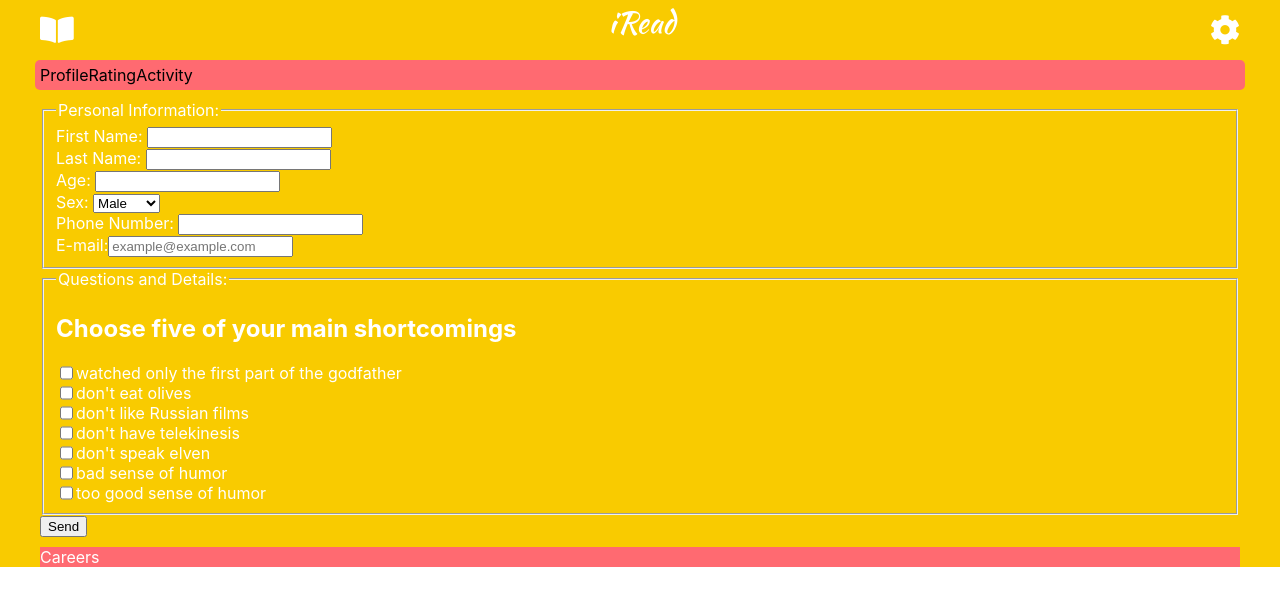
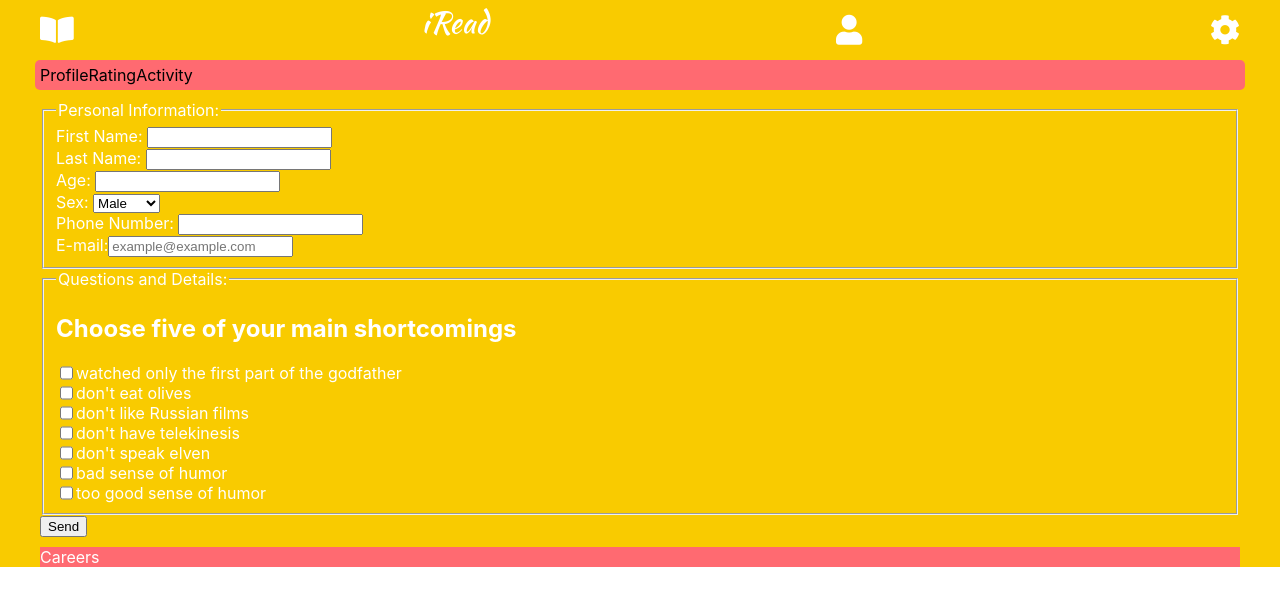
Before and after one commit to ephadeev/iread, a React (Create React App) app: page /careers in a window 1280 px wide. Shown: the top 606 px of the page. Built offline with nearby package versions, Linux system fonts and the light colour scheme.

Commit message:
maked some refactor

```diff
--- a/package.json
+++ b/package.json
@@ -32,5 +32,8 @@
       "last 1 firefox version",
       "last 1 safari version"
     ]
+  },
+  "devDependencies": {
+    "eslint": "^6.8.0"
   }
 }
--- a/src/Components/Footer/Careers/Careers.jsx
+++ b/src/Components/Footer/Careers/Careers.jsx
@@ -3,7 +3,6 @@ import stylesCareers from './Careers.module.css';
 import Shortcomings from "./Shortcomings/Shortcomings";
 
 const Careers = (props) => {
-    console.log(props);
 
     let shortcomings = props.shortcomings.map(shortcoming => {
         return <Shortcomings shortcomings={shortcoming}
--- a/src/Components/Header/Header.jsx
+++ b/src/Components/Header/Header.jsx
@@ -1,49 +1,131 @@
 import React from "react";
-
 import stylesHeader from './Header.module.css';
-import stylesProfile from "../Profile/Profile.module.css";
 
 const Header = () => {
 
+    let login = React.createRef();
     let settings = React.createRef();
 
-    let openSettings = () => {
-        if (settings.current.classList.contains(stylesHeader.header__settingsContentUnvisible)) {
-            settings.current.classList.remove(stylesHeader.header__settingsContentUnvisible);
-            settings.current.classList.add(stylesHeader.header__settingsContentVisible);
+    let showHiddenContent = (container) => {
+        if (container.current.classList.contains(stylesHeader.header__contentUnvisible)) {
+            container.current.classList.remove(stylesHeader.header__contentUnvisible);
+            container.current.classList.add(stylesHeader.header__contentVisible);
         } else {
-            settings.current.classList.remove(stylesHeader.header__settingsContentVisible);
-            settings.current.classList.add(stylesHeader.header__settingsContentUnvisible);
+            container.current.classList.remove(stylesHeader.header__contentVisible);
+            container.current.classList.add(stylesHeader.header__contentUnvisible);
         }
     };
-
     return (
         <div className={stylesHeader.header}>
             <div className={stylesHeader.header__container}>
                 <div className={stylesHeader.header__logo}>
-                    <i className="fas fa-book-open"></i>
-                </div>
-                <div className={stylesHeader.header__title}>iRead</div>
-                <div className={stylesHeader.header__settings}>
-                    <i className="fas fa-cog" onClick={openSettings}  ></i>
+                    <i className="fas fa-book-open">
+                    </i>
                 </div>
 
-                <div className={stylesHeader.header__settingsContentUnvisible} ref={settings}>
-                    Select color scheme:
-                    <div className={`${stylesHeader.header__bgColorYellow} ${stylesHeader.header__colorSchemes}`}></div>
-                    <div className={`${stylesHeader.header__bgColorBlack} ${stylesHeader.header__colorSchemes}`}></div>
-                    <div className={`${stylesHeader.header__bgColorGold} ${stylesHeader.header__colorSchemes}`}></div>
-                    <div className={`${stylesHeader.header__bgColorOrange} ${stylesHeader.header__colorSchemes}`}></div>
-                    <div className={`${stylesHeader.header__bgColorPink} ${stylesHeader.header__colorSchemes}`}></div>
-                    <div className={`${stylesHeader.header__bgColorBlue} ${stylesHeader.header__colorSchemes}`}></div>
-                    <div className={`${stylesHeader.header__bgColorGreen} ${stylesHeader.header__colorSchemes}`}></div>
-                    <div className={`${stylesHeader.header__bgColorIndigo} ${stylesHeader.header__colorSchemes}`}></div>
+                <div className={stylesHeader.header__title}>iRead</div>
+
+                <div className={stylesHeader.header__login}>
+                    <i
+                        className="fas fa-user"
+                        onClick={() => showHiddenContent(login)}>
+                    </i>
                 </div>
 
+                <div className={stylesHeader.header__contentUnvisible}
+                     ref={login}>
+                    <form action="">
+                        <fieldset>
+                            <legend>
+                                Sign in
+                            </legend>
+                            <label className={stylesHeader.header__label}>
+                                <span>E-mail: </span>
+                                <input type="email"/>
+                            </label>
+                            <label className={stylesHeader.header__label}>
+                                <span>Password: </span>
+                                <input type="password"
+                                       minLength='6'
+                                       maxLength='6' />
+                            </label>
+                        </fieldset>
+                        <input type="submit"
+                               value="Sign in" />
+                    </form>
+                    <form action="">
+                        <fieldset>
+                            <legend>
+                                Sign up
+                            </legend>
+                            <label className={stylesHeader.header__label}>
+                                <span>E-mail: </span>
+                                <input type="email"/>
+                            </label>
+                            <label className={stylesHeader.header__label}>
+                                <span>Password: </span>
+                                <input type="password"
+                                       minLength='6'
+                                       maxLength='6' />
+                            </label>
+                        </fieldset>
+                        <input type="submit"
+                               value="Sign up" />
+                    </form>
+                </div>
+
+                <div className={stylesHeader.header__settings}>
+                    <i
+                        className="fas fa-cog"
+                        onClick={() => showHiddenContent(settings)}>
+                    </i>
+                </div>
+
+                <div className={stylesHeader.header__contentUnvisible}
+                     ref={settings}>
+                    Select color scheme:
+                    <div className={`
+                    ${stylesHeader.header__bgColorYellow}
+                    ${stylesHeader.header__colorSchemes}
+                    `}>
+                    </div>
+                    <div className={`
+                    ${stylesHeader.header__bgColorBlack}
+                    ${stylesHeader.header__colorSchemes}
+                    `}>
+                    </div>
+                    <div className={`
+                    ${stylesHeader.header__bgColorGold}
+                    ${stylesHeader.header__colorSchemes}
+                    `}>
+                    </div>
+                    <div className={`
+                    ${stylesHeader.header__bgColorOrange}
+                    ${stylesHeader.header__colorSchemes}
+                    `}>
+                    </div>
+                    <div className={`
+                    ${stylesHeader.header__bgColorPink}
+                    ${stylesHeader.header__colorSchemes}
+                    `}>
+                    </div>
+                    <div className={`
+                    ${stylesHeader.header__bgColorBlue}
+                    ${stylesHeader.header__colorSchemes}
+                    `}>
+                    </div>
+                    <div className={`
+                    ${stylesHeader.header__bgColorGreen}
+                    ${stylesHeader.header__colorSchemes}
+                    `}>
+                    </div>
+                    <div className={`
+                    ${stylesHeader.header__bgColorIndigo}
+                    ${stylesHeader.header__colorSchemes}
+                    `}>
+                    </div>
+                </div>
             </div>
-            {/* по клику на шестеренку менять .header__settingsContentUnvisible на:
-                                                .header__settingsContentVisible */}
-
         </div>
     );
 };
--- a/src/Components/Header/Header.module.css
+++ b/src/Components/Header/Header.module.css
@@ -6,6 +6,14 @@
 
 .header__logo {
     height: 60px;
+    font-size: 30px;
+    color: white;
+    display: flex;
+    align-items: center;
+    cursor: pointer;
+}
+
+.header__login {
     font-size: 30px;
     color: white;
     display: flex;
@@ -36,11 +44,11 @@
     cursor: pointer;
 }
 
-.header__settingsContentUnvisible {
+.header__contentUnvisible {
     display: none;
 }
 
-.header__settingsContentVisible {
+.header__contentVisible {
     display: block;
     height: 225px;
     padding: 5px;
@@ -51,6 +59,10 @@
     top: 30px;
     right: 30px;
     border-radius: 5px;
+}
+
+.header__label {
+    display: block;
 }
 
 .header__colorSchemes {
--- a/src/Redux/state.js
+++ b/src/Redux/state.js
@@ -1,6 +1,5 @@
-import {renderEntireTree} from "../render";
-
-let state = {
+const store = {
+    _state: {
         users: [
             {name: 'Richard Hendricks', image: 'https://www.kinopoisk.ru/images/sm_actor/1615667.jpg'},
             {name: 'Nelson Bighetti', image: 'https://www.kinopoisk.ru/images/sm_actor/1852968.jpg'},
@@ -31,29 +30,39 @@ let state = {
             ],
             checkedElements: 0
         }
-};
-
-export let checkAmountOfCheckedElements = (status, id) => {
+    },
+    getState() {
+        return this._state;
+    },
+    setState(value) {
+        this._state = value;
+    },
+    _renderEntireTree() {
+        console.log('state changed');
+    },
+    checkAmountOfCheckedElements(status, id) {
         if (status) {
-        state.careers.checkedElements++;
-        state.careers.shortcomings[id].isChecked = true;
+            this._state.careers.checkedElements++;
+            this._state.careers.shortcomings[id].isChecked = true;
         } else {
-        state.careers.checkedElements--;
-        state.careers.shortcomings[id].isChecked = false;
+            this._state.careers.checkedElements--;
+            this._state.careers.shortcomings[id].isChecked = false;
         }
-    console.log(state.careers.checkedElements);
-    renderEntireTree(state);
-};
-
-export let addPost = (text) => {
+        this._renderEntireTree(this.getState());
+    },
+    addPost(text) {
         let post = {
             id: 8,
             userId: 0,
             text: text,
             isPrivate: false
         };
-    state.posts.push(post);
-    renderEntireTree(state);
+        this._state.posts.push(post);
+        this._renderEntireTree(this.getState());
+    },
+    subscribe(observer) {
+        this._renderEntireTree = observer;
+    }
 };
 
-export default state;
+export default store;
--- a/src/index.js
+++ b/src/index.js
@@ -1,8 +1,23 @@
+import React from "react";
+import ReactDOM from "react-dom";
 import * as serviceWorker from './serviceWorker';
-import {renderEntireTree} from './render';
-import state from "./Redux/state";
+import './all.min.css';
+import './index.css';
+import store from "./Redux/state";
+import App from "./App";
 
-renderEntireTree(state);
+
+const renderEntireTree = (state) => {
+    ReactDOM.render(
+        <App state={state}
+             checkAmountOfCheckedElements={store.checkAmountOfCheckedElements.bind(store)}
+             addPost={store.addPost.bind(store)} />,
+        document.getElementById('root')
+    );
+};
+
+renderEntireTree(store.getState());
+store.subscribe(renderEntireTree);
 
 // If you want your app to work offline and load faster, you can change
 // unregister() to register() below. Note this comes with some pitfalls.
--- a/src/render.js
+++ /dev/null
@@ -1,16 +0,0 @@
-import React from 'react';
-import ReactDOM from 'react-dom';
-import './all.min.css';
-import './index.css';
-import App from './App';
-import {addPost} from './Redux/state';
-import {checkAmountOfCheckedElements} from './Redux/state';
-
-export let renderEntireTree = (state) => {
-    ReactDOM.render(
-        <App state={state}
-             addPost={addPost}
-             checkAmountOfCheckedElements={checkAmountOfCheckedElements} />,
-        document.getElementById('root')
-    );
-};
```
Also changed, not shown: src/App.js (+0 -32 lines), 1 other file (tests, documents, lock files or other folders). Lines whose indentation alone changed are shown as unchanged.
